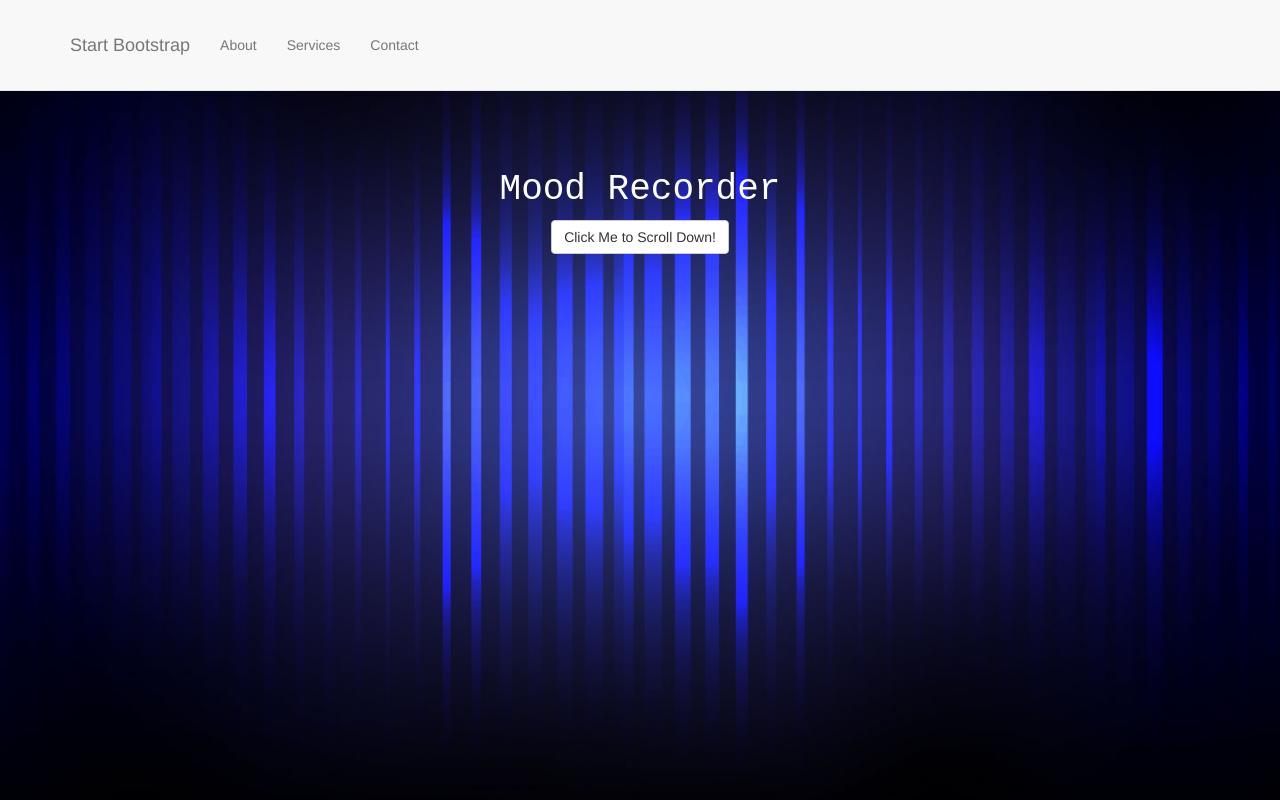
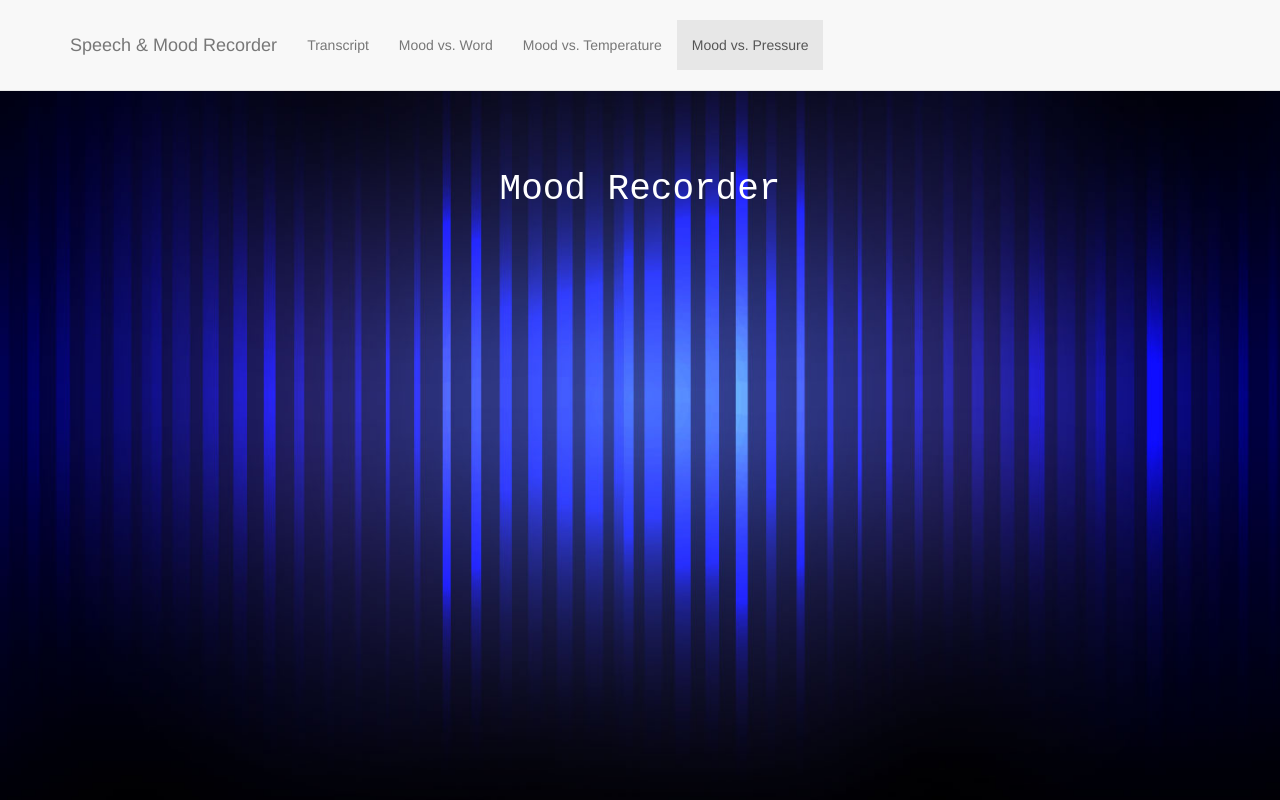
Before and after one commit to AsherWright/TorontoWearhack, a plain HTML site: page WearHacks/index.html in a window 1280 px wide. Shown: the top 800 px of the page. Drawn offline with nearby package versions, Linux system fonts and the light colour scheme.

Commit message:
Fixed references and added links to charts

```diff
--- a/WearHacks/index.html
+++ b/WearHacks/index.html
@@ -123,24 +123,24 @@
                     <span class="icon-bar"></span>
                     <span class="icon-bar"></span>
                 </button>
-                <a class="navbar-brand page-scroll" href="#page-top">Start Bootstrap</a>
+                <a class="navbar-brand page-scroll" href="#page-top">Speech & Mood Recorder</a>
             </div>
 
             <!-- Collect the nav links, forms, and other content for toggling -->
             <div class="collapse navbar-collapse navbar-ex1-collapse">
                 <ul class="nav navbar-nav">
                     <!-- Hidden li included to remove active class from about link when scrolled up past about section -->
-                    <li class="hidden">
-                        <a class="page-scroll" href="#speech-transcript"></a>
+                    <li>
+                        <a class="page-scroll" href="#speech-transcript">Transcript</a>
                     </li>
                     <li>
-                        <a class="page-scroll" href="#mood-word">About</a>
+                        <a class="page-scroll" href="#mood-word">Mood vs. Word</a>
                     </li>
                     <li>
-                        <a class="page-scroll" href="#mood-temperature">Services</a>
+                        <a class="page-scroll" href="#mood-temperature">Mood vs. Temperature</a>
                     </li>
                     <li>
-                        <a class="page-scroll" href="#mood-pressure">Contact</a>
+                        <a class="page-scroll" href="#mood-pressure">Mood vs. Pressure</a>
                     </li>
                 </ul>
             </div>
@@ -155,15 +155,13 @@
             <div class="row">
                 <div class="col-lg-12">
                     <h1>Mood Recorder</h1>
-
-                    <a class="btn btn-default page-scroll" href="#about">Click Me to Scroll Down!</a>
                 </div>
             </div>
         </div>
     </section>
 
     <!-- Speech Transcript -->
-    <section id="about" class="speech-transcript">
+    <section id="speech-transcript" class="speech-transcript">
 
         <div class="container">
             <div class="row">
@@ -181,7 +179,7 @@
     </section>
 
     <!-- Mood & Words -->
-    <section id="about" class="mood-word">
+    <section id="mood-word" class="mood-word">
         <div class="container">
             <div class="row">
                 <div class="col-lg-12">
@@ -193,7 +191,7 @@
     </section>
 
     <!-- Mood vs. Temp -->
-    <section id="services" class="mood-temperature">
+    <section id="mood-temperature" class="mood-temperature">
         <div class="container">
             <div class="row">
                 <div class="col-lg-12">
@@ -205,7 +203,7 @@
     </section>
 
     <!-- Mood vs. Pressure -->
-    <section id="contact" class="mood-pressure">
+    <section id="mood-pressure" class="mood-pressure">
         <div class="container">
             <div class="row">
                 <div class="col-lg-12">
```
